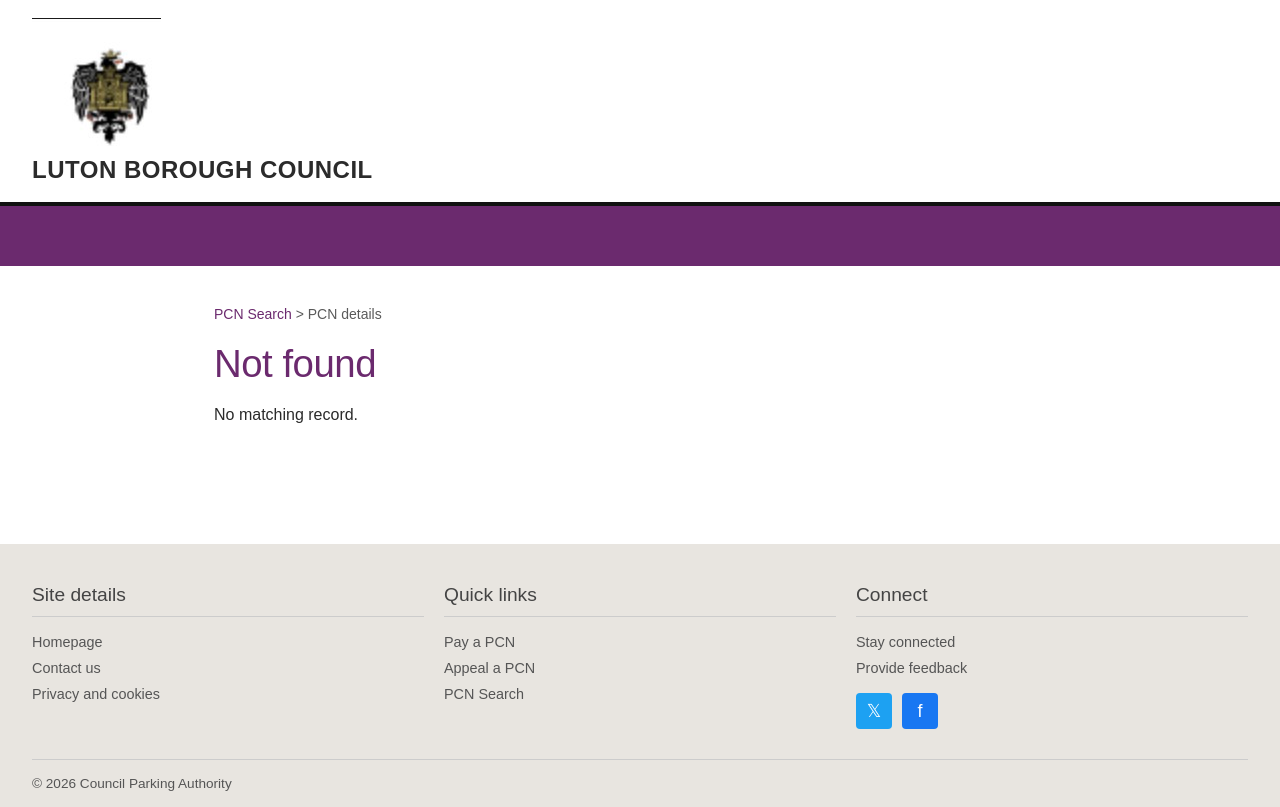
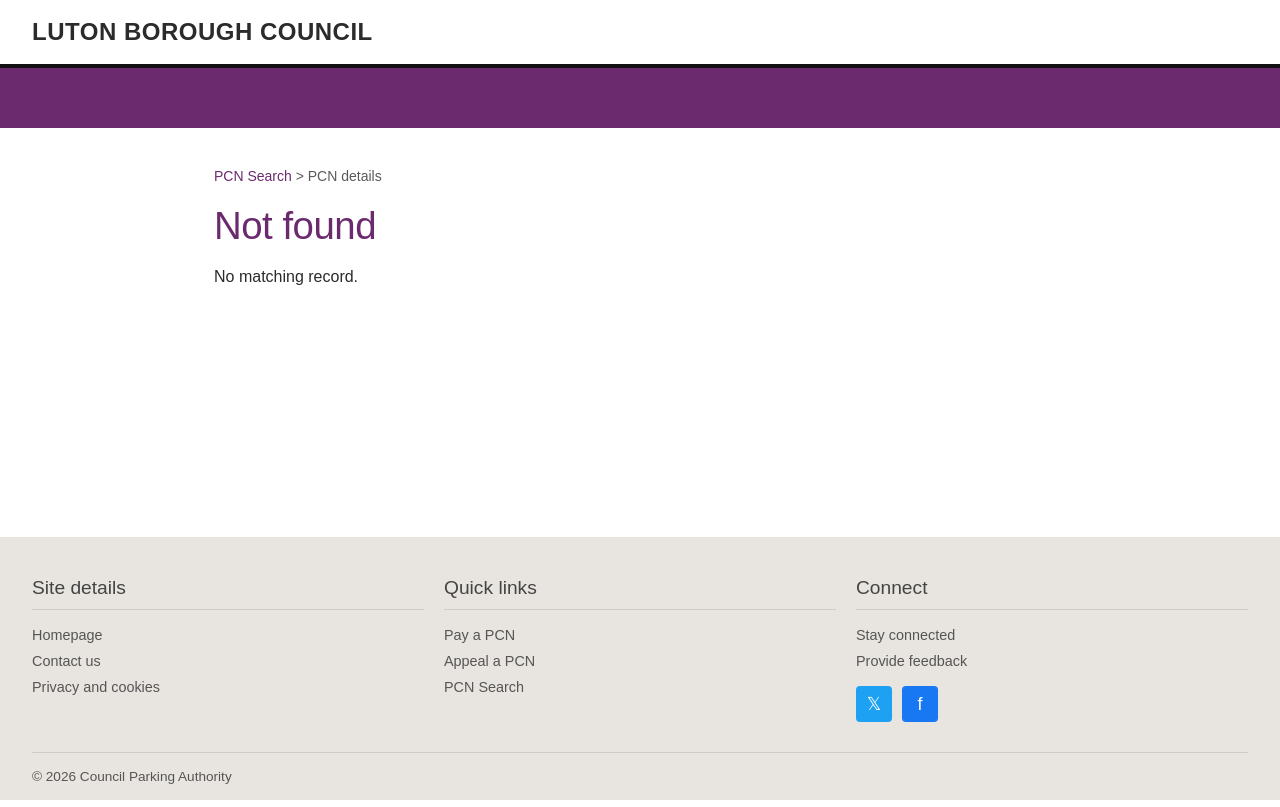
Before and after one commit to Kunwar78/Park, a website: page public/pcn.html in a window 1280 px wide. Drawn offline with Linux system fonts and the light colour scheme; no server answers.

Commit message:
Remove logo image from PCN details page

```diff
--- a/public/pcn.html
+++ b/public/pcn.html
@@ -4,7 +4,6 @@
 <link rel="stylesheet" href="style.css"></head><body>
 <header class="site-header">
   <div class="site-title">
-    <img class="logo" src="logo.jpeg" alt="Luton Borough Council logo">
     <div class="name">LUTON BOROUGH COUNCIL</div>
   </div>
 </header>
```
